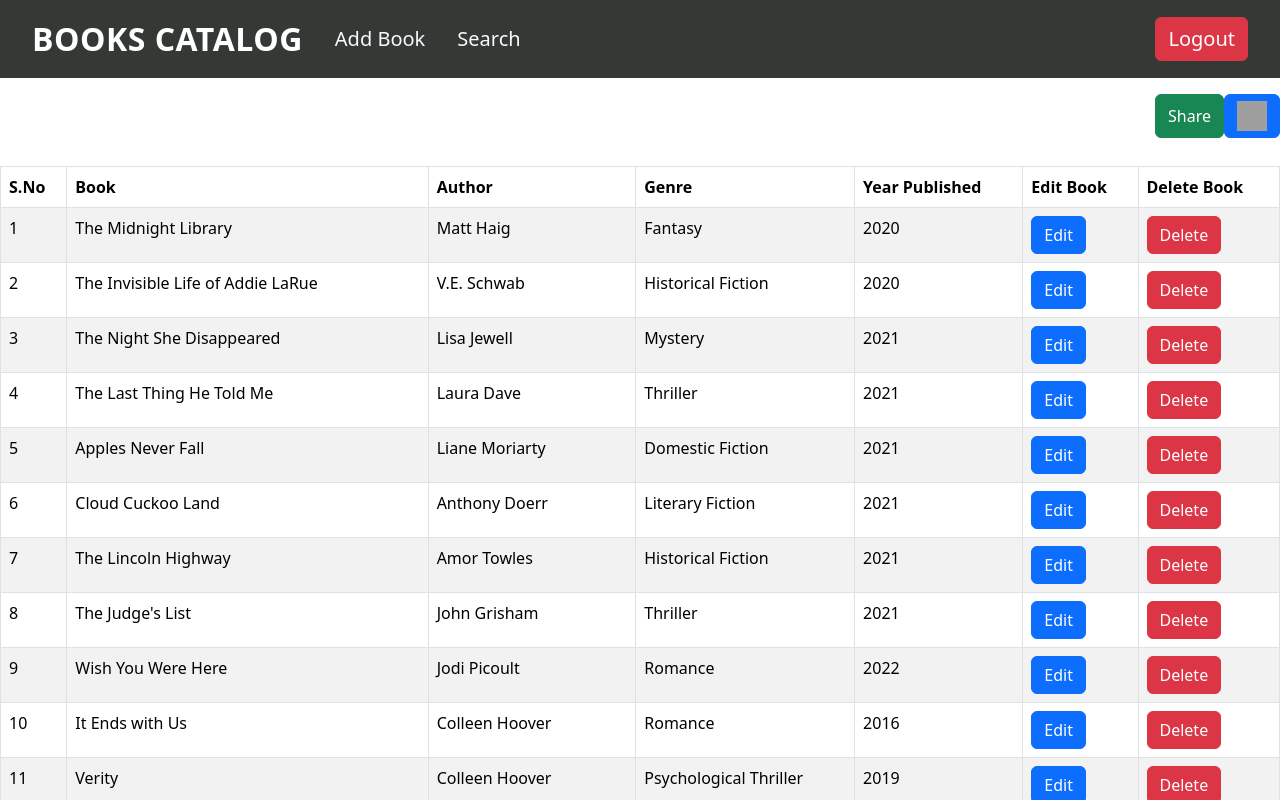
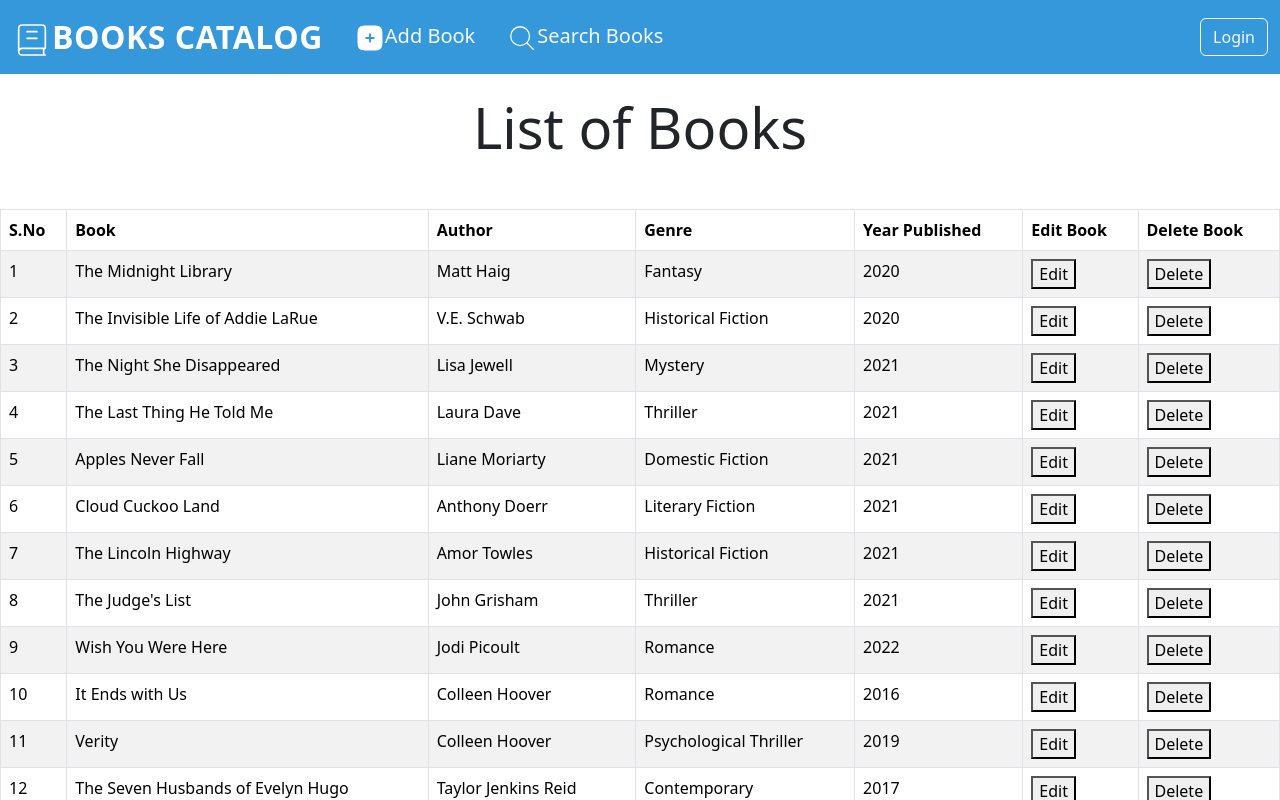
Before and after one commit to saikiran4824/Book-Catalog, a React (Create React App) app: page / in a window 1280 px wide. Shown: the top 800 px of the page. Built offline with nearby package versions, Linux system fonts and the light colour scheme; grey boxes are pictures that could not be loaded; the HTML template or start-up script is replaced by a standard one.

Commit message:
made changes to ui, pdf functanality

```diff
--- a/public/index.html
+++ b/public/index.html
@@ -24,7 +24,7 @@
       work correctly both with client-side routing and a non-root public URL.
       Learn how to configure a non-root public URL by running `npm run build`.
     -->
-    <title>React App</title>
+    <title>Sai Books Catalog</title>
   </head>
   <body>
     <noscript>You need to enable JavaScript to run this app.</noscript>
--- a/src/App.js
+++ b/src/App.js
@@ -6,6 +6,7 @@ import 'bootstrap/dist/css/bootstrap.min.css';
 import BookList from './components/Books List/BooksList';
 import BookForm from './components/AddBookForm/BookForm';
 import BookSearch from './components/Search/BookSearch';
+
 
 function App() {
   return (
--- a/src/components/Books List/AlertComponent.jsx
+++ b/src/components/Books List/AlertComponent.jsx
@@ -4,7 +4,7 @@ import { Alert } from "react-bootstrap";
 const AlertComponent = ({ showAlert, alertMessage, setShowAlert }) => {
   if (showAlert) {
     return (
-      <Alert variant="success" className="alert-orange" onClose={() => setShowAlert(false)} >
+      <Alert  className="alert-oranges" onClose={() => setShowAlert(false)} >
         {alertMessage}
       </Alert>
     );
--- a/src/components/Books List/BookTable.jsx
+++ b/src/components/Books List/BookTable.jsx
@@ -1,5 +1,6 @@
 import React, { useState, useEffect } from "react";
 import { Table } from "react-bootstrap";
+import Button from 'react-bootstrap/Button';
 
 const BookTable = ({
   books,
@@ -33,8 +34,9 @@ const BookTable = ({
 
   return (
     <div className="table-container">
+      {/* Desktop View */}
       {showDesktopTable && (
-        <Table id="tableContent" responsive striped bordered hover>
+        <Table id="tableContent" responsive striped bordered hover >
           <thead>
             <tr>
               <th>S.No</th>
@@ -100,28 +102,20 @@ const BookTable = ({
                 </td>
                 <td>
                   {editableRows[book.id] ? (
-                    <button
-                      className="btn btn-success"
-                      onClick={() => handleSave(book.id, book)}
-                    >
+                    <Button variant="primary" size="sm" onClick={() => handleSave(book.id, book)}>
                       Save
-                    </button>
+                    </Button>
                   ) : (
                     <button
-                      className="btn btn-primary"
-                      onClick={() =>
-                        setEditableRows((prev) => ({ ...prev, [book.id]: true }))
-                      }
+                      variant="outline-primary"
+                      onClick={() => setEditableRows((prev) => ({ ...prev, [book.id]: true }))}
                     >
                       Edit
                     </button>
                   )}
                 </td>
                 <td>
-                  <button
-                    className="btn btn-danger"
-                    onClick={() => handleDelete(book.id)}
-                  >
+                  <button variant="outline-danger" onClick={() => handleDelete(book.id)}>
                     Delete
                   </button>
                 </td>
@@ -133,38 +127,73 @@ const BookTable = ({
 
       {showMobileTable && (
         <div className="mobile-table px-2">
-    {currentBooks.map((book, index) => (
-      <div
-        key={book.id}
-        className="mobile-table-row border rounded p-3 mb-3"
-        style={{ backgroundColor: '#f8f9fa' }}
-      >
+          {currentBooks.map((book) => (
+            <div key={book.id} className="mobile-table-row border rounded p-3 mb-3" style={{ backgroundColor: '#f8f9fa' }}>
               <div className="mobile-table-cell mb-2">
-          <strong>Book:</strong> {book.name}
+                <strong>Book:</strong>
+                {editableRows[book.id] ? (
+                  <input
+                    type="text"
+                    name="name"
+                    value={book.name}
+                    onChange={(e) => handleInputChange(book.id, e)}
+                    className="w-100"
+                  />
+                ) : (
+                  book.name
+                )}
               </div>
               <div className="mobile-table-cell mb-2">
-          <strong>Author:</strong> {book.author}
+                <strong>Author:</strong>
+                {editableRows[book.id] ? (
+                  <input
+                    type="text"
+                    name="author"
+                    value={book.author}
+                    onChange={(e) => handleInputChange(book.id, e)}
+                    className="w-100"
+                  />
+                ) : (
+                  book.author
+                )}
               </div>
               <div className="mobile-table-cell mb-2">
-          <strong>Genre:</strong> {book.genre}
+                <strong>Genre:</strong>
+                {editableRows[book.id] ? (
+                  <input
+                    type="text"
+                    name="genre"
+                    value={book.genre}
+                    onChange={(e) => handleInputChange(book.id, e)}
+                    className="w-100"
+                  />
+                ) : (
+                  book.genre
+                )}
               </div>
               <div className="mobile-table-cell mb-2">
-          <strong>Year Published:</strong> {book.publication_year}
+                <strong>Year Published:</strong>
+                {editableRows[book.id] ? (
+                  <input
+                    type="number"
+                    name="publication_year"
+                    value={book.publication_year}
+                    onChange={(e) => handleInputChange(book.id, e)}
+                    className="w-100"
+                  />
+                ) : (
+                  book.publication_year
+                )}
               </div>
               <div className="mobile-table-cell mb-2">
                 {editableRows[book.id] ? (
-            <button
-              className="btn btn-success w-100"
-              onClick={() => handleSave(book.id, book)}
-            >
+                  <button className="btn btn-success w-100" onClick={() => handleSave(book.id, book)}>
                     Save
                   </button>
                 ) : (
                   <button
                     className="btn btn-primary w-100"
-              onClick={() =>
-                setEditableRows((prev) => ({ ...prev, [book.id]: true }))
-              }
+                    onClick={() => setEditableRows((prev) => ({ ...prev, [book.id]: true }))}
                   >
                     Edit
                   </button>
@@ -173,8 +202,7 @@ const BookTable = ({
               <div className="mobile-table-cell">
                 <button
                   className="btn btn-danger w-100"
-            onClick={() => handleDelete(book.id)}
-          >
+                  onClick={() => handleDelete(book.id)} >
                   Delete
                 </button>
               </div>
@@ -182,7 +210,6 @@ const BookTable = ({
           ))}
         </div>
       )}
-
     </div>
   );
 };
--- a/src/components/Books List/BooksList.css
+++ b/src/components/Books List/BooksList.css
@@ -1,15 +1,15 @@
-.alert-orange {
+.alert-oranges {
   position: fixed;
   top: 50px;
   right: 50px;
   z-index: 1;
-  background-color: #272525f3;
+  background-color: #090808a0;
   color: #FFFFFF;
   padding: 10px;
   border-radius: 5px;
   border: none;
   font-size: 24px;
-  width: 800px; /* increased width */
+  width: 100px; /* increased width */
   animation: slideDown 0.5s; /* added animation */
   box-shadow: 0px 0px 10px rgba(0, 0, 0, 0.658); /* added shadow */
 }
@@ -30,7 +30,6 @@
   border-collapse: collapse;
 }
 
-/* Large screens */
 @media (min-width: 768px) {
   .responsive-table th,
   .responsive-table td {
@@ -65,15 +64,56 @@
     text-align: left;
   }
 }
-.spinners {
-  position: absolute;
+/* Overlay to dim the screen */
+.overlay {
+  position: fixed;
   top: 0;
   left: 0;
   width: 100%;
   height: 100%;
-  background-color: rgba(255, 255, 255, 0.7);
-  z-index: 1;
+  background-color: rgba(0, 0, 0, 0.5); /* Semi-transparent black */
+  display: flex;
+  justify-content: center;
+  align-items: center;
+  z-index: 999; /* Ensures it appears on top of all content */
+}
+
+/* Spinner container */
+.spinner-container {
   display: flex;
   justify-content: center;
   align-items: center;
 }
+
+/* The spinner itself */
+.spinner {
+  border: 5px solid #f3f3f3;
+  border-top: 5px solid #3498db;
+  border-radius: 50%;
+  width: 30px;
+  height: 30px;
+  animation: spin 1s linear infinite;
+}
+
+/* Spinner rotation animation */
+@keyframes spin {
+  0% { transform: rotate(0deg); }
+  100% { transform: rotate(360deg); }
+}
+/* Styling for the link and icon on hover */
+.search-link {
+  transition: all 0.3s ease;
+}
+
+.search-link:hover {
+  opacity: 0.6; /* Reduce the opacity to dull the link */
+  color: rgba(255, 255, 255, 0.6); /* Optionally adjust text color to make it dull */
+}
+
+.search-link .search-icon {
+  transition: all 0.3s ease;
+}
+
+.search-link:hover .search-icon {
+  opacity: 0.6; /* Dull the icon by reducing its opacity */
+}
--- a/src/components/Books List/BooksList.js
+++ b/src/components/Books List/BooksList.js
@@ -3,7 +3,6 @@ import NavBar from "../NavBar/NavBar";
 import BookTable from "./BookTable";
 import Paginationc from "./Paginationc";
 import AlertComponent from "./AlertComponent";
-import ButtonGroup from "./ButtonGroup";
 import GeneratePDF from "./GeneratePDF";
 import ShareBookList from "./ShareBookList";
 const BookList = () => {
@@ -38,16 +37,16 @@ const BookList = () => {
   return (
     <div>
       <NavBar />
-      <ButtonGroup
-        generatePDF={() => <GeneratePDF books={books} />}
-        handleShare={() => <ShareBookList books={books} />}
-      />
+      <div class="container">
+  <h1 class="text-center display-4 font-weight-bold">List of Books</h1>
+</div>
+
+
       <AlertComponent
         showAlert={showAlert}
         alertMessage={alertMessage}
         setShowAlert={setShowAlert}
       />
-     {/* <h1 className="text-center mb-2  fw-bold text-primary">Books List</h1> */}
 
       <BookTable
         books={books}
@@ -82,6 +81,16 @@ const BookList = () => {
           setBooks(updatedBooks);
         }}
       />
+      <div className="container mt-4">
+      <div className="row justify-content-center">
+        <div className="col-auto mb-3">
+          <GeneratePDF />
+        </div>
+        <div className="col-auto mb-3">
+          <ShareBookList />
+        </div>
+      </div>
+    </div>
       <Paginationc
         activePage={page}
         itemsCountPerPage={rowsPerPage}
--- a/src/components/Books List/ButtonGroup.jsx
+++ /dev/null
@@ -1,20 +0,0 @@
-import React from "react";
-import { Button } from "react-bootstrap";
-import GeneratePDF from "./GeneratePDF";
-import ShareBookList from "./ShareBookList";
-
-const ButtonGroup = ({ generatePDF, handleShare }) => {
-  return (
-    <div className="d-flex justify-content-end mb-2 mt-3">
-    <Button variant="success" onClick={handleShare}>
-      Share
-    </Button>
-    <Button variant="primary" onClick={generatePDF} className="m">
-     <img width="30" height="30" src="https://img.icons8.com/ios-glyphs/30/download--v1.png" alt="download--v1"/>
-    </Button>
-  </div>
-
-  );
-};
-
-export default ButtonGroup;
--- a/src/components/Books List/ShareBookList.jsx
+++ b/src/components/Books List/ShareBookList.jsx
@@ -3,7 +3,10 @@ import html2pdf from "html2pdf.js";
 
 const ShareBookList = ({ books }) => {
   const handleShare = () => {
+    // Get the table element to capture its content
     const element = document.getElementById("tableContent");
+
+    // PDF options
     const options = {
       margin: 1,
       filename: "table-data.pdf",
@@ -12,7 +15,9 @@ const ShareBookList = ({ books }) => {
       jsPDF: { unit: "in", format: "letter", orientation: "portrait" },
     };
 
+    // Generate PDF and create a blob
     html2pdf().set(options).from(element).output("blob").then((pdfBlob) => {
+      // Check if the device supports sharing
       if (navigator.share) {
         const file = new File([pdfBlob], "table-data.pdf", { type: "application/pdf" });
         const shareData = {
@@ -21,14 +26,25 @@ const ShareBookList = ({ books }) => {
           files: [file],
         };
 
-          navigator.share(shareData);
+        // Share the file using the Web Share API
+        navigator.share(shareData).catch((error) => {
+          console.error("Error sharing:", error);
+        });
       } else {
+        // Show an alert if sharing is not supported
         alert("Sharing not supported on this device.");
       }
     });
   };
 
-    return handleShare;
+  return (
+    <div>
+      {/* Button to trigger the PDF generation and sharing */}
+      <button onClick={handleShare} type="button" className="btn btn-info">
+        Share BookList as PDF
+      </button>
+    </div>
+  );
 };
 
 export default ShareBookList;
--- a/src/components/NavBar/NavBar.jsx
+++ b/src/components/NavBar/NavBar.jsx
@@ -1,17 +1,33 @@
-import React from 'react';
+import React from "react";
+import Button from "react-bootstrap/Button";
+const NavBar = () => {
+  const divStyle = {
+    backgroundColor: "#3498db",
 
-const NavBar = () => {
+  };
   return (
-    <nav
-      className="navbar navbar-expand-lg"
-      style={{ backgroundColor: '#353935', padding: '10px 20px' }}
-    >
+    <nav className="navbar navbar-expand-lg" style={divStyle}>
       <div className="container-fluid">
         <a
           className="navbar-brand fs-2 fw-bold text-uppercase"
           href="/"
-          style={{ color: '#fff', letterSpacing: '0.5px' }}
+          style={{ color: "#fff", letterSpacing: "0.5px" }}
         >
+          <svg
+            width="40px"
+            height="40px"
+            viewBox="0 0 24 24"
+            fill="none"
+            xmlns="http://www.w3.org/2000/svg"
+          >
+            <path
+              d="M4 19V6.2C4 5.0799 4 4.51984 4.21799 4.09202C4.40973 3.71569 4.71569 3.40973 5.09202 3.21799C5.51984 3 6.0799 3 7.2 3H16.8C17.9201 3 18.4802 3 18.908 3.21799C19.2843 3.40973 19.5903 3.71569 19.782 4.09202C20 4.51984 20 5.0799 20 6.2V17H6C4.89543 17 4 17.8954 4 19ZM4 19C4 20.1046 4.89543 21 6 21H20M9 7H15M9 11H15M19 17V21"
+              stroke="#ffffff"
+              stroke-width="1"
+              stroke-linecap="round"
+              stroke-linejoin="round"
+            />
+          </svg>
           Books Catalog
         </a>
 
@@ -32,49 +48,60 @@ const NavBar = () => {
           id="navbarSupportedContent"
         >
           <ul className="navbar-nav me-auto mb-2 mb-lg-0">
-            <li className="nav-item text-primary">
-
-            </li>
             <li className="nav-item">
               <a
-                className="nav-link fs-5 text-light mx-2"
+                className="nav-link fs-5 text-light search-link mx-2"
                 href="/add-book"
+                style={{
+                  textDecoration: "none",
+                  color: "#fff",
+                  fontSize: "1.25rem",
+
+                  borderRadius: "5px",
+                }}
               >
+                <svg
+                  width="30px"
+                  height="30px"
+                  viewBox="0 0 24 24"
+                  fill="none"
+                  xmlns="http://www.w3.org/2000/svg"
+                >
+                  <path
+                    fill-rule="evenodd"
+                    clip-rule="evenodd"
+                    d="M12 22C7.28595 22 4.92893 22 3.46447 20.5355C2 19.0711 2 16.714 2 12C2 7.28595 2 4.92893 3.46447 3.46447C4.92893 2 7.28595 2 12 2C16.714 2 19.0711 2 20.5355 3.46447C22 4.92893 22 7.28595 22 12C22 16.714 22 19.0711 20.5355 20.5355C19.0711 22 16.714 22 12 22ZM12 8.25C12.4142 8.25 12.75 8.58579 12.75 9V11.25H15C15.4142 11.25 15.75 11.5858 15.75 12C15.75 12.4142 15.4142 12.75 15 12.75H12.75L12.75 15C12.75 15.4142 12.4142 15.75 12 15.75C11.5858 15.75 11.25 15.4142 11.25 15V12.75H9C8.58579 12.75 8.25 12.4142 8.25 12C8.25 11.5858 8.58579 11.25 9 11.25H11.25L11.25 9C11.25 8.58579 11.5858 8.25 12 8.25Z"
+                    fill="#ffffff"
+                  />
+                </svg>
                 Add Book
               </a>
             </li>
             <li className="nav-item">
-              <a
-                className="nav-link fs-5 text-light mx-2"
-                href="/search"
-              >
-                Search
-              </a>
-            </li>
+  <a className="nav-link fs-5 text-light mx-2 search-link" href="/search">
+    <svg
+      width="30px"
+      height="30px"
+      viewBox="0 0 24 24"
+      fill="none"
+      xmlns="http://www.w3.org/2000/svg"
+      className="search-icon"
+    >
+      <path
+        d="M15.7955 15.8111L21 21M18 10.5C18 14.6421 14.6421 18 10.5 18C6.35786 18 3 14.6421 3 10.5C3 6.35786 6.35786 3 10.5 3C14.6421 3 18 6.35786 18 10.5Z"
+        stroke="#ffffff"
+        stroke-width="1"
+        stroke-linecap="round"
+        stroke-linejoin="round"
+      />
+    </svg>
+    Search Books
+  </a>
+</li>
 
           </ul>
 
-          {/* Mobile-only login button */}
-          <form className="d-flex d-lg-none">
-            <button
-              type="button"
-              className="btn btn-success fs-5 w-100"
-              style={{ backgroundColor: '#008000', borderColor: '#008000' }}
-            >
-              Login
-            </button>
-          </form>
-
-          {/* Desktop-only logout button */}
-          <form className="d-none d-lg-flex">
-            <button
-              type="button"
-              className="btn btn-danger fs-5"
-              style={{ borderColor: '#dc3545' }}
-            >
-              Logout
-            </button>
-          </form>
+          <Button variant="outline-light">Login</Button>
         </div>
       </div>
     </nav>
--- a/src/components/Search/BookSearch.jsx
+++ b/src/components/Search/BookSearch.jsx
@@ -33,15 +33,15 @@ function BookSearch() {
     <>
       <NavBar />
 
-      <div className="container mt-5">
+      <div className="container mt-2">
         <h1 className="text-center">Book Search</h1>
         <form>
           <div className="form-row ">
-            <div className="form-group col-md-12 p-5">
+            <div className="form-group col-md-12 p-3">
               <label htmlFor="search ">Search by Book Name or Author</label>
               <input
                 type="text"
-                className="form-control m-3"
+                className="form-control m-3 "
                 id="search"
                 name="search"
                 value={searchTerm}
```
Also changed, not shown: src/components/Books List/GeneratePDF.jsx (+12 -1 lines), src/components/Books List/Paginationc.jsx (+26 -3 lines). Lines whose indentation alone changed are shown as unchanged.
